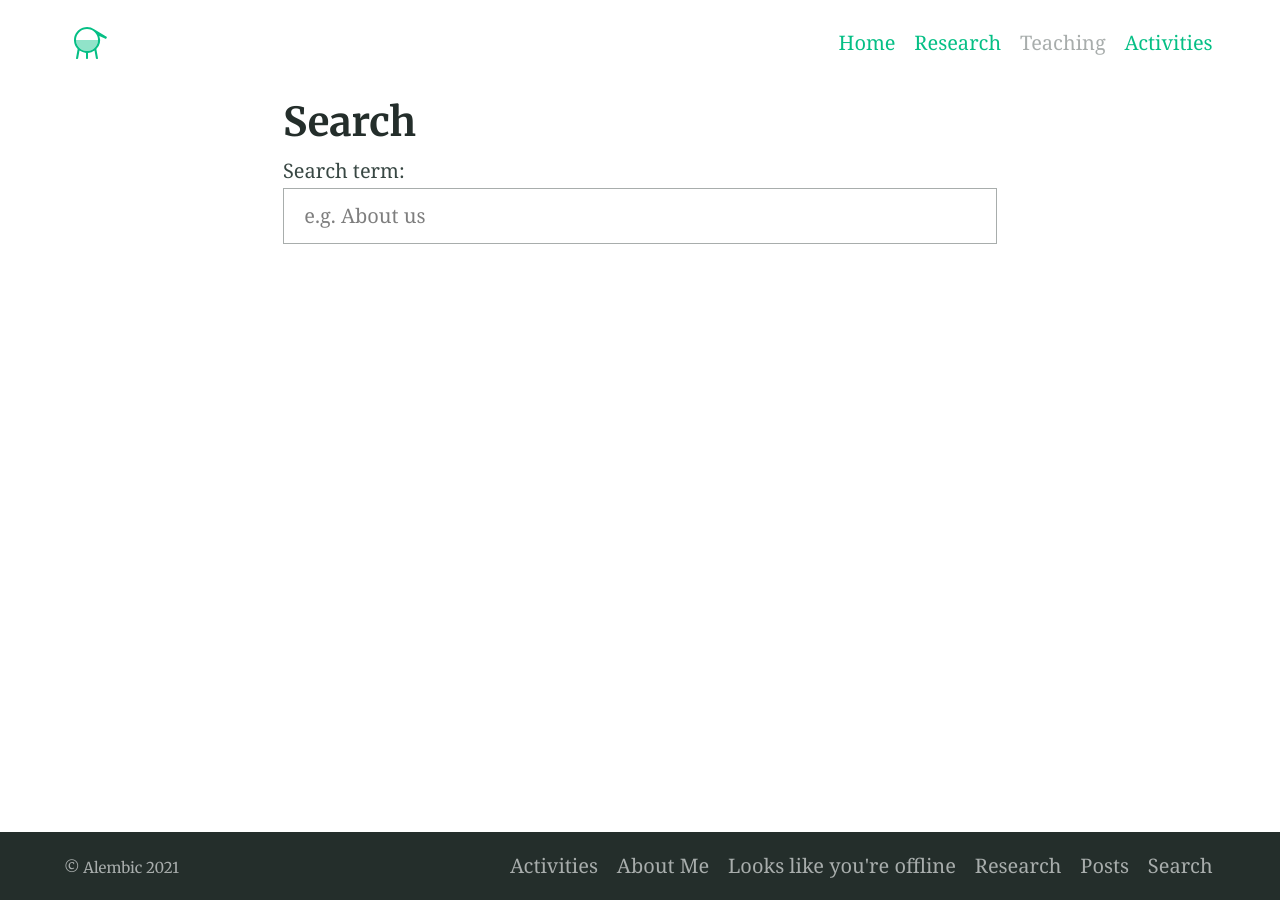
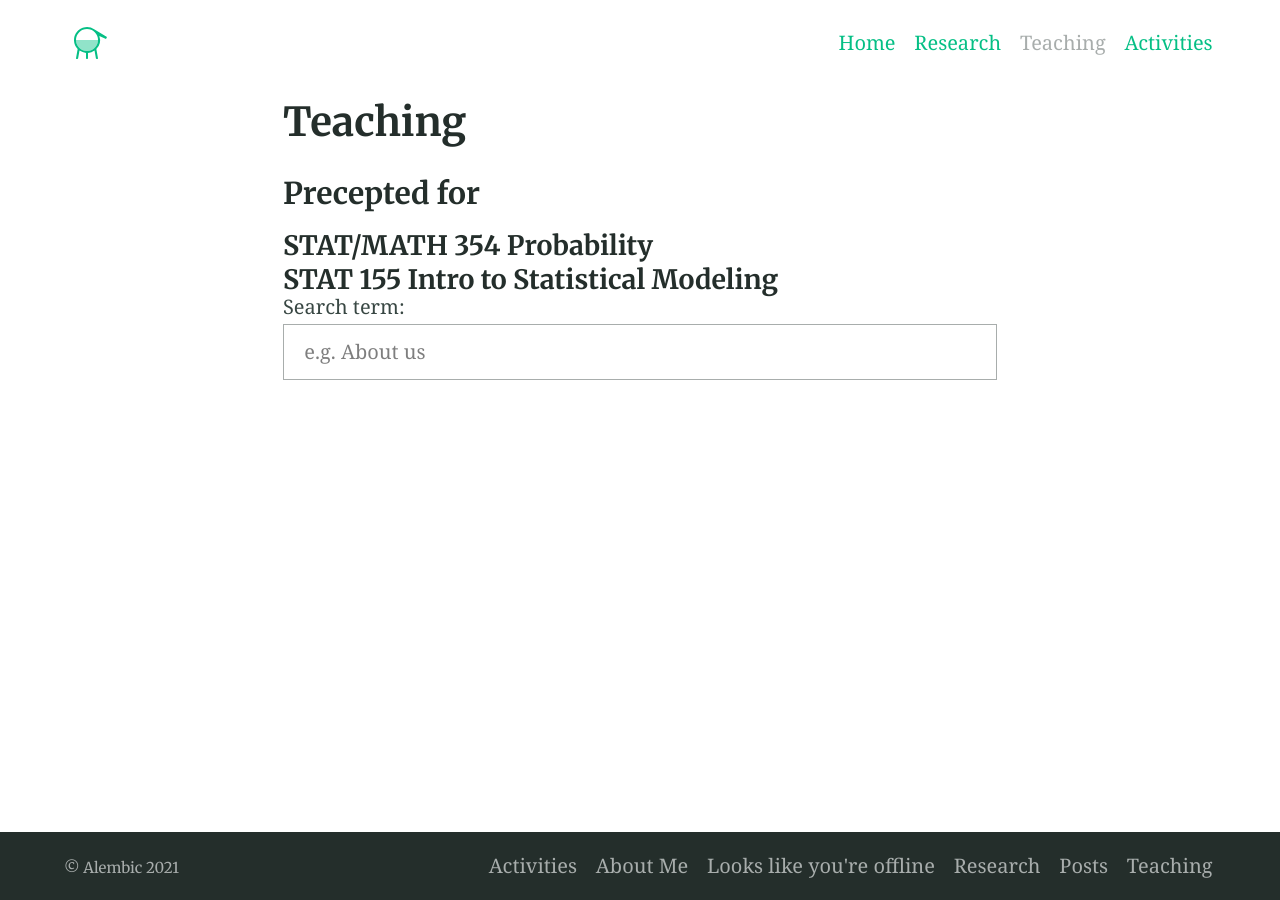
Before and after one commit to Connie-Zhang/Connie-Zhang.github.io, a Jekyll site: the page built from teaching.md, in a window 1280 px wide. Built offline with Jekyll 4.4.1, drawn with Linux system fonts in a browser that asks for light colours.

Commit message:
Update teaching.md

```diff
--- a/teaching.md
+++ b/teaching.md
@@ -1,6 +1,8 @@
 ---
-title: Search
-excerpt: "Search for a page or post you're looking for"
+title: Teaching
+excerpt: ""
 ---
-
+### Precepted for
+#### STAT/MATH 354 Probability
+#### STAT 155 Intro to Statistical Modeling
 {% include site-search.html %}
```
